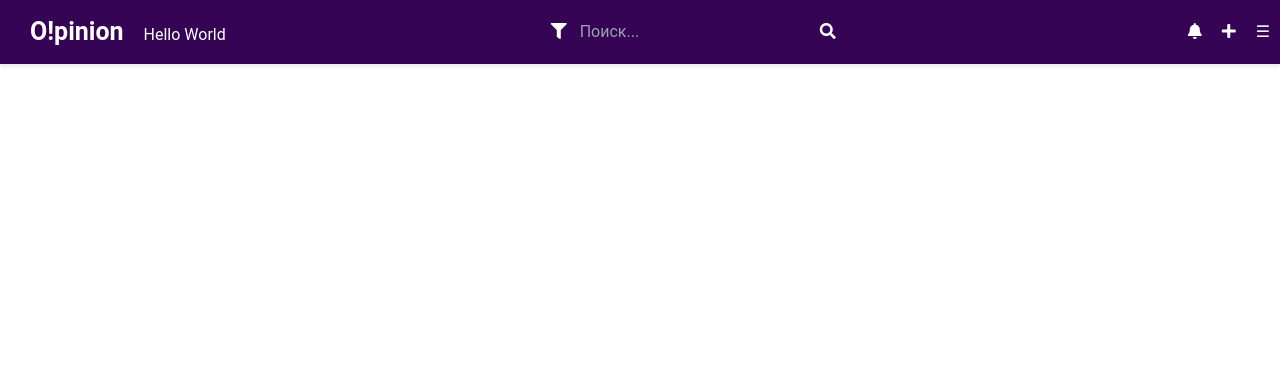
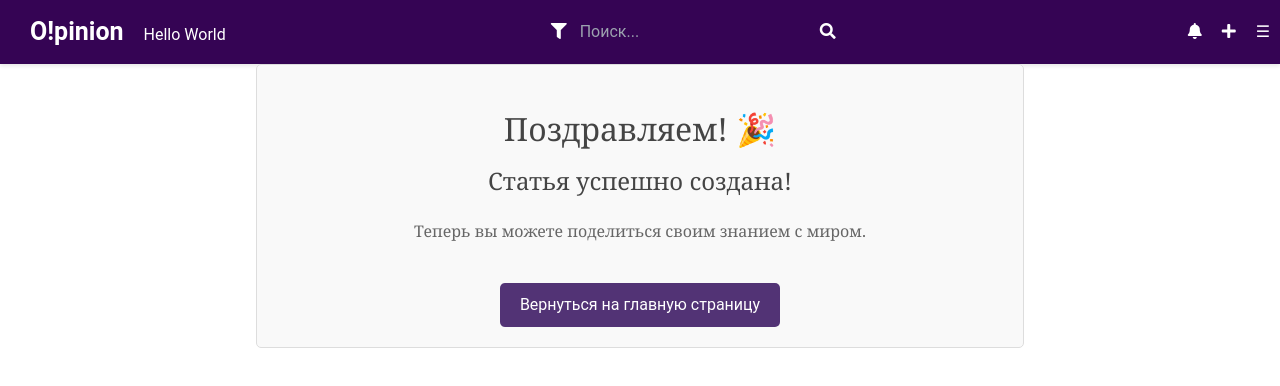
Before and after one commit to shinemettd/O-pinion-Vue3, a Vue app: page /create-article/success in a window 1280 px wide. Shown: the top 386 px of the page. Built offline with nearby package versions, Linux system fonts and the light colour scheme.

Commit message:
Added new Page component , fixed bugs with images , etc

```diff
--- a/src/components/ArticleEditor.vue
+++ b/src/components/ArticleEditor.vue
@@ -125,7 +125,6 @@ export default {
         const lowlight = createLowlight(common);
         const limit = ref(40000);
         const maxAcceptableImgNum = ref(3);
-        const currentImgNum = ref(0);
 
         const imageInput = ref(null);
 
@@ -201,7 +200,7 @@ export default {
 
             ],
             content: `
-            <p>This is a basic example of implementing images. </p>
+            <p>Введите текст ...</p>
             `,
         });
 
@@ -269,9 +268,15 @@ export default {
                 });
 
                 console.log('Изображение успешно удалено');
-                currentImgNum.value--;
+
             } catch (error) {
-                console.error('Ошибка удаления изображения:', error);
+                if (error.response && error.response.data && error.response.data.errors) {
+                    const serverErrors = error.response.data.errors;
+                    showModal(null, serverErrors);
+
+                } else {
+                    console.error('Ошибка удаления изображения:', error);
+                }
             }
 
         }
@@ -386,7 +391,8 @@ export default {
         };
 
         const openFileInput = () => {
-            if(currentImgNum.value === maxAcceptableImgNum.value) {
+            console.log(countImagesInEditor());
+            if(countImagesInEditor() >= maxAcceptableImgNum.value) {
                 props.showModal("/icons/limit_mem.jpg", 'Максимальное количество фотографий в статье ' + maxAcceptableImgNum.value);
                 return;
             }
@@ -419,15 +425,23 @@ export default {
                 if (response) {
                     const imagePath = response.data;
                     const fileName = imagePath.split('/').pop();
-                    editor.chain().focus().setImage({ src: '/images/articles_images/' + fileName }).run();
+
+                    editor.commands.focus(editor.state.doc.content.size);
+                    editor.chain().setImage({ src: '/images/articles_images/' + fileName }).run();
+
                     console.log(response.data);
                     console.log('/images/articles_images/' + fileName)
-                    currentImgNum.value++;
-                    console.log('currentImNum = ' + currentImgNum.value);
+                    console.log('currentImNum = ' + countImagesInEditor());
                 }
 
             } catch (error) {
-                console.error('Ошибка загрузки изображения:', error);
+                if (error.response && error.response.data && error.response.data.errors) {
+                    const serverErrors = error.response.data.errors;
+                    showModal(null, serverErrors);
+
+                } else {
+                    console.error('Ошибка загрузки  изображения:', error);
+                }
             }
         }
 
@@ -463,9 +477,6 @@ export default {
         };
     },
 
-    beforeUnmount() {
-        editor.destroy();
-    },
 }
 
 </script>
--- a/src/components/Editor.vue
+++ b/src/components/Editor.vue
@@ -122,7 +122,7 @@ export default {
 
             ],
             content: `
-            <p>Write text here ... </p>
+            <p>Введите текст ...</p>
             `,
         });
 
@@ -154,10 +154,6 @@ export default {
             showFontMenu.value = !showFontMenu.value;
         };
 
-        const setFont = (font) => {
-            editor.chain().focus().setFontFamily(font).run();
-            toggleFontMenu();
-        };
 
         const setLink = () => {
             const previousUrl = editor.getAttributes('link').href
@@ -253,9 +249,6 @@ export default {
         };
     },
 
-    beforeUnmount() {
-        editor.destroy();
-    },
 }
 
 </script>
--- a/src/components/Navbar.vue
+++ b/src/components/Navbar.vue
@@ -20,7 +20,7 @@
 
       <div>
         <router-link to="/notification" class="burger-button"><i class="fas fa-bell"></i></router-link>
-        <router-link to="/create-Article" class="burger-button"><i class="fas fa-plus"></i></router-link>
+        <router-link to="/create-article" class="burger-button"><i class="fas fa-plus"></i></router-link>
 
         <button @click="toggleMenu" class="burger-button">☰</button>
 
@@ -30,7 +30,7 @@
           <router-link to="/" class="menu-item"><i class="fas fa-home"></i> Главная</router-link>
           <router-link to="/about" class="menu-item"><i class="fas fa-info-circle"></i> О нас</router-link>
           <router-link to="/notification" class="menu-item"><i class="fas fa-bell"></i> Уведомление</router-link>
-          <router-link to="/create-Article" class="menu-item"><i class="fas fa-plus"></i> Создать статью</router-link>
+          <router-link to="/create-article" class="menu-item"><i class="fas fa-plus"></i> Создать статью</router-link>
           <!-- Other link into menu -->
         </div>
       </div>
--- /dev/null
+++ b/src/pages/SuccessArticleCreationPage.vue
@@ -0,0 +1,72 @@
+<template>
+    <div class="success-page">
+      <h1>Поздравляем! 🎉</h1>
+      <h2>Статья успешно создана!</h2>
+      <p>Теперь вы можете поделиться своим знанием с миром.</p>
+      <button @click="returnToHomePage">Вернуться на главную страницу</button>
+    </div>
+  </template>
+
+  <script>
+  import router from '@/plugins/router';
+
+  export default {
+    setup() {
+
+      const returnToHomePage = () => {
+        router.push({ path: '/' });
+      };
+
+      return { returnToHomePage };
+    }
+  }
+  </script>
+
+  <style scoped>
+  h1 {
+    font-size: 2rem;
+    font-family: Georgia, 'Times New Roman', Times, serif; /* Классический шрифт */
+    margin-top: 20px;
+    margin-bottom: 10px;
+    color: #444; /* Цвет текста */
+  }
+
+  h2 {
+    font-size: 1.5rem;
+    font-family: Georgia, 'Times New Roman', Times, serif; /* Классический шрифт */
+    margin-bottom: 20px;
+    color: #444; /* Цвет текста */
+  }
+
+  p {
+    font-family: Georgia, 'Times New Roman', Times, serif; /* Классический шрифт */
+    margin-bottom: 20px;
+    color: #666; /* Цвет текста */
+  }
+
+  .success-page {
+    text-align: center;
+    padding-top: 50px;
+    background-color: #f9f9f9; /* Мягкий фон */
+    border: 1px solid #ddd; /* Тонкая рамка */
+    border-radius: 5px; /* Закругленные углы */
+    width: 60%; /* Ширина блока */
+    margin: auto; /* Центрирование */
+    padding: 20px; /* Внутренний отступ */
+  }
+
+  .success-page button {
+    padding: 10px 20px;
+    background-color: #523375;
+    color: #fff;
+    border: none;
+    border-radius: 5px;
+    cursor: pointer;
+    font-size: 16px;
+    margin-top: 20px;
+  }
+
+  .success-page button:hover {
+    background-color: #330d56;
+  }
+  </style>
--- a/src/plugins/router.js
+++ b/src/plugins/router.js
@@ -2,16 +2,15 @@ import {createRouter, createWebHistory} from 'vue-router';
 import HelloWorldPage from "@/pages/HelloWorldPage.vue";
 import MainPage from "@/pages/MainPage.vue";
 import About from '@/components/About.vue';
-import Person from '@/components/Person.vue';
+
 
 import Notification from "@/components/Notification.vue";
 import Register from "@/components/Register.vue";
 import Auth from "@/components/Auth.vue";
 import ArticlePage from "@/pages/ArticlePage.vue";
 import UserProfilePage from "@/pages/UserProfilePage.vue";
-// потом убрать
 import ArticleCreatePage from "@/pages/ArticleCreatePage.vue";
-
+import SuccessArticleCreationPage from "@/pages/SuccessArticleCreationPage";
 
 export default createRouter({
   history: createWebHistory(),
@@ -38,9 +37,19 @@ export default createRouter({
       component: About
     },
     {
+      path: '/user',
+      name: 'user',
+      component: About
+    },
+    {
       path: '/create-article',
       name: 'ArticleCreatePage',
       component: ArticleCreatePage
+    },
+    {
+      path: '/create-article/success',
+      name: 'SuccessArticleCreationPage',
+      component: SuccessArticleCreationPage
     },
     {
       path: '/notification',
```
Also changed, not shown: src/pages/ArticleCreatePage.vue (+41 -15 lines).
